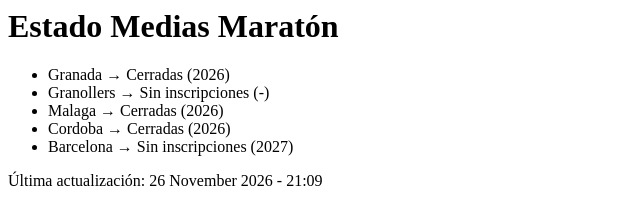
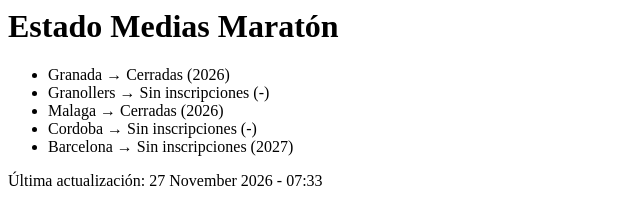
Before and after one commit to adjuradorunner/alertas-carreras, a plain HTML site: page dashboard.html in a window 1280 px wide. Shown: the full height of the page, 0-640 px from the left. Drawn offline with Linux system fonts and the light colour scheme.

Commit message:
Update dashboard

```diff
--- a/dashboard.html
+++ b/dashboard.html
@@ -1 +1 @@
-<html><head><title>Estado Medias</title></head><body><h1>Estado Medias Maratón</h1><ul><li>Granada → Cerradas (2026)</li><li>Granollers → Sin inscripciones (-)</li><li>Malaga → Cerradas (2026)</li><li>Cordoba → Cerradas (2026)</li><li>Barcelona → Sin inscripciones (2027)</li></ul><p>Última actualización: 26 November 2026 - 21:09</p></body></html>
+<html><head><title>Estado Medias</title></head><body><h1>Estado Medias Maratón</h1><ul><li>Granada → Cerradas (2026)</li><li>Granollers → Sin inscripciones (-)</li><li>Malaga → Cerradas (2026)</li><li>Cordoba → Sin inscripciones (-)</li><li>Barcelona → Sin inscripciones (2027)</li></ul><p>Última actualización: 27 November 2026 - 07:33</p></body></html>
```
